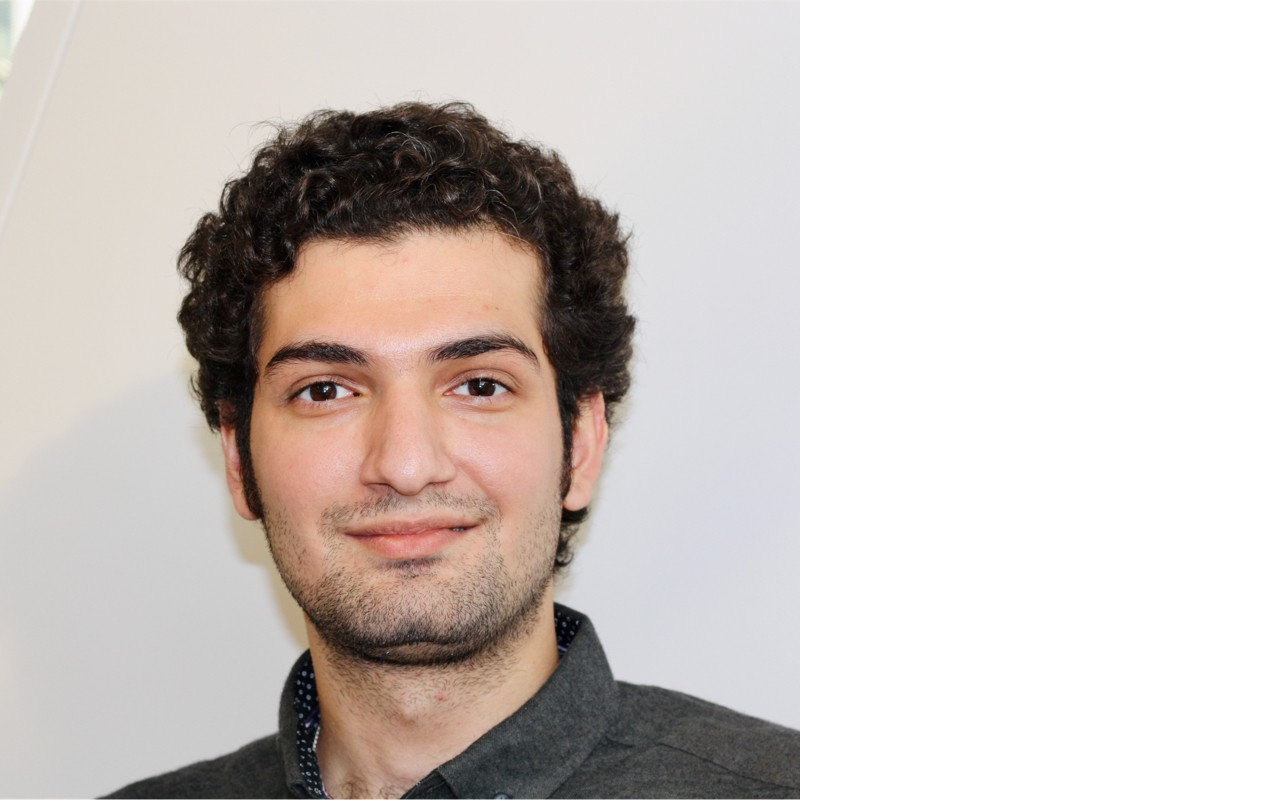
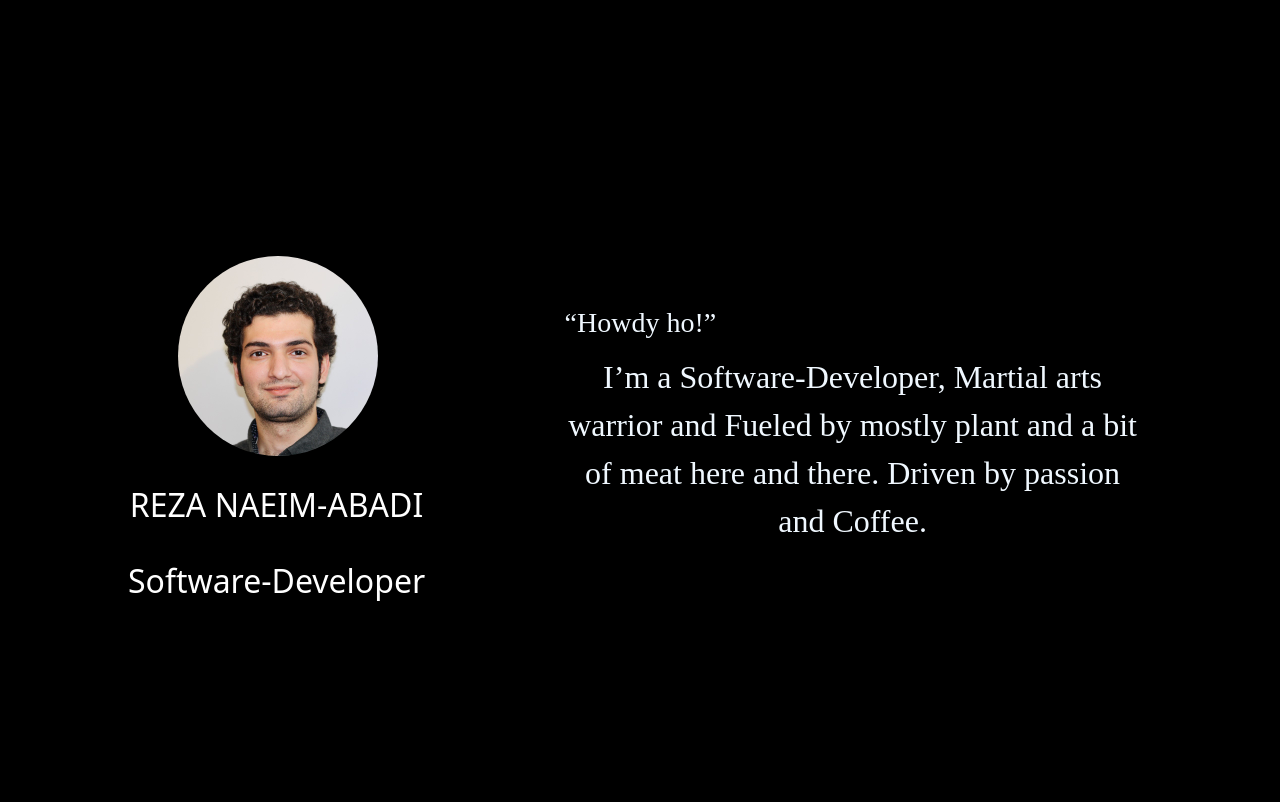
Before and after one commit to we-live-inside-a-dream/portfolio, an Angular app: page / in a window 1280 px wide. Shown: the top 802 px of the page. Built offline with nearby package versions, Linux system fonts and the light colour scheme.

Commit message:
styled the home page

```diff
--- a/src/app/home/home.component.scss
+++ b/src/app/home/home.component.scss
@@ -1,4 +1,41 @@
-.card{
+.avatar {
+  width: 200px;
+  height: 200px;
+  border-radius: 50%;
+  display: block;
+  background-position-y: 25%;
+  margin-left: 50px;
+}
+
+.image-div {
   display: flex;
+  justify-content: center;
+  margin-top: 20%;
+  padding-left: 10%;
+  height: 100%;
+  width: 100%;
+  background-color: #000000;
+}
 
+.introduction {
+  text-align: center;
+  color: aliceblue;
+  font-family: 'sans-serif';
+  font-size: 2em;
+  width: 50%;
+  height: 90%;
+  background: black;
+  margin: 0 auto;
+  padding-top: 50px;
 }
+
+.greeting{
+  text-align: left;
+  padding-bottom: 1%;
+}
+
+.name{
+  text-align: center;
+  padding-top: 10%;
+  color: white;
+}
```
